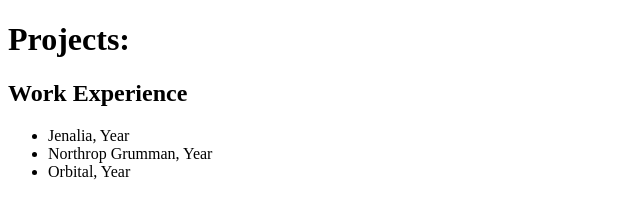
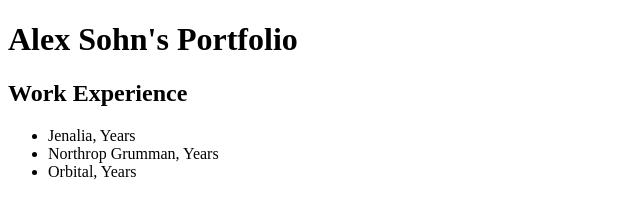
Before and after one commit to chsohn15/AlexSohnPortfolio, a plain HTML site: page index.html in a window 1280 px wide. Shown: the whole page, without its empty margins (0-640 px from the left). Drawn offline with Linux system fonts and the light colour scheme.

Commit message:
Change title

```diff
--- a/index.html
+++ b/index.html
@@ -4,12 +4,12 @@
         <title>Alex Sohn's Portfolio</title>
     </head>
     <body>
-        <h1>Projects:</h1>
+        <h1>Alex Sohn's Portfolio</h1>
         <h2>Work Experience</h2>
         <ul>
-            <li>Jenalia, Year</li>
-            <li>Northrop Grumman, Year</li>
-            <li>Orbital, Year</li>
+            <li>Jenalia, Years</li>
+            <li>Northrop Grumman, Years</li>
+            <li>Orbital, Years</li>
         </ul>
     </body>
 </html>
```
